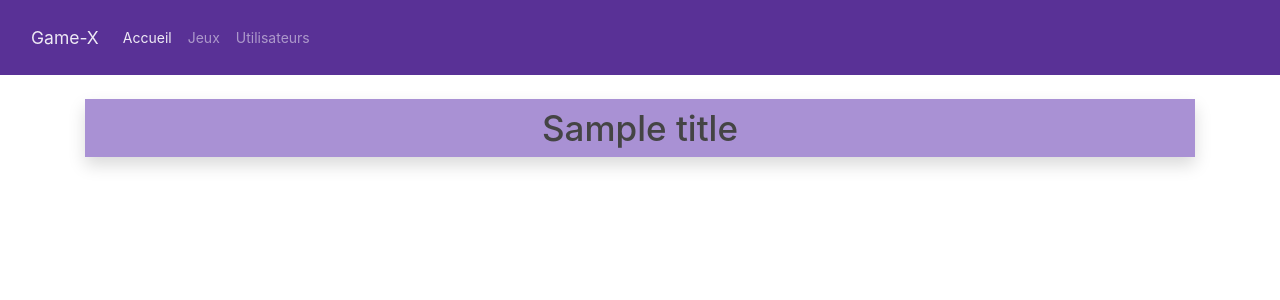
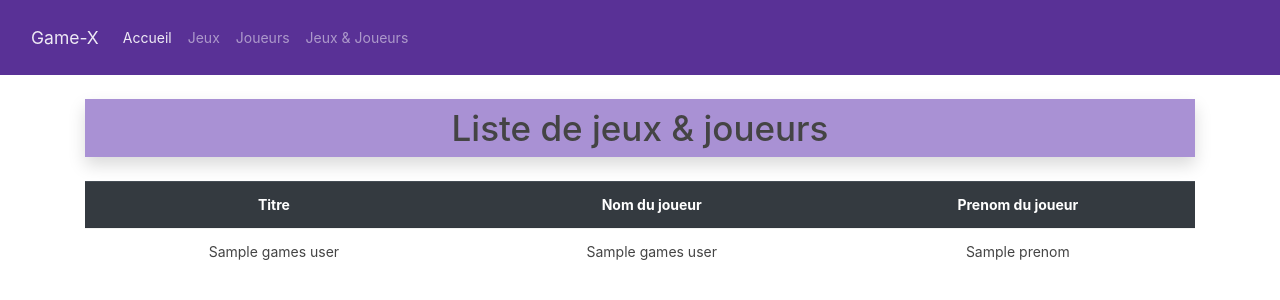
Before and after one commit to peflor/Projet_MVC_POO, a PHP site: template view/gamesusers.view.php in a window 1280 px wide. Shown: the top 300 px of the page. Run offline with PHP 8.4, Linux system fonts and the light colour scheme; the template is opened without the code that fills it: most values are stand-ins (such as "Sample title", 1, 10 or a date in 2020); some libraries are stand-ins or nearby versions.

Commit message:
affichage des données sur gamesusers.view OK

```diff
--- a/controller/GameUserController.php
+++ b/controller/GameUserController.php
@@ -1,4 +1,4 @@
-<!-- <?php
+<?php
 
 require_once "modele/GameUserManager.php";
 class GameUserController {
@@ -11,7 +11,7 @@ class GameUserController {
 
     public function displayGamesUsers(){
         $gamesUsers = $this->gameUserManager->getGameUser();
-        require_once "view/home.view.php";
+        require_once "view/gamesusers.view.php";
     }
 
     // public function newGameForm(){
--- a/view/base.html.php
+++ b/view/base.html.php
@@ -27,7 +27,10 @@
           <a class="nav-link" href="<?= URL ?>games">Jeux</a>
         </li>
         <li class="nav-item">
-          <a class="nav-link" href="<?= URL ?>users">Utilisateurs</a>
+          <a class="nav-link" href="<?= URL ?>users">Joueurs</a>
+        </li>
+        <li class="nav-item">
+          <a class="nav-link" href="<?= URL ?>gamesusers">Jeux & Joueurs</a>
         </li>
       </ul>
     </div>
--- a/view/gamesusers.view.php
+++ b/view/gamesusers.view.php
@@ -0,0 +1,27 @@
+<?php ob_start() ?>
+
+<table class="table table-hover text-center">
+    <thead class="table-dark">
+        <tr>
+            <th>Titre</th>
+            <th>Nom du joueur</th>
+            <th>Prenom du joueur</th>
+        </tr>
+    </thead>
+    <tbody>
+        <?php foreach ($gamesUsers as $gameUser) : ?>
+        <tr>
+            <td><?= $gameUser->getTitle()?></td>
+            <td><?= $gameUser->getNom()?></td>
+            <td><?= $gameUser->getPrenom()?></td>
+        </tr>
+        <?php endforeach; ?>
+    </tbody>
+</table>
+
+<?php
+    $content= ob_get_clean();
+    $title="Liste de jeux & joueurs";
+    require_once "base.html.php";
+
+?>
```
Also changed, not shown: index.php (+7 -2 lines), view/home.view.php (+4 -26 lines).
